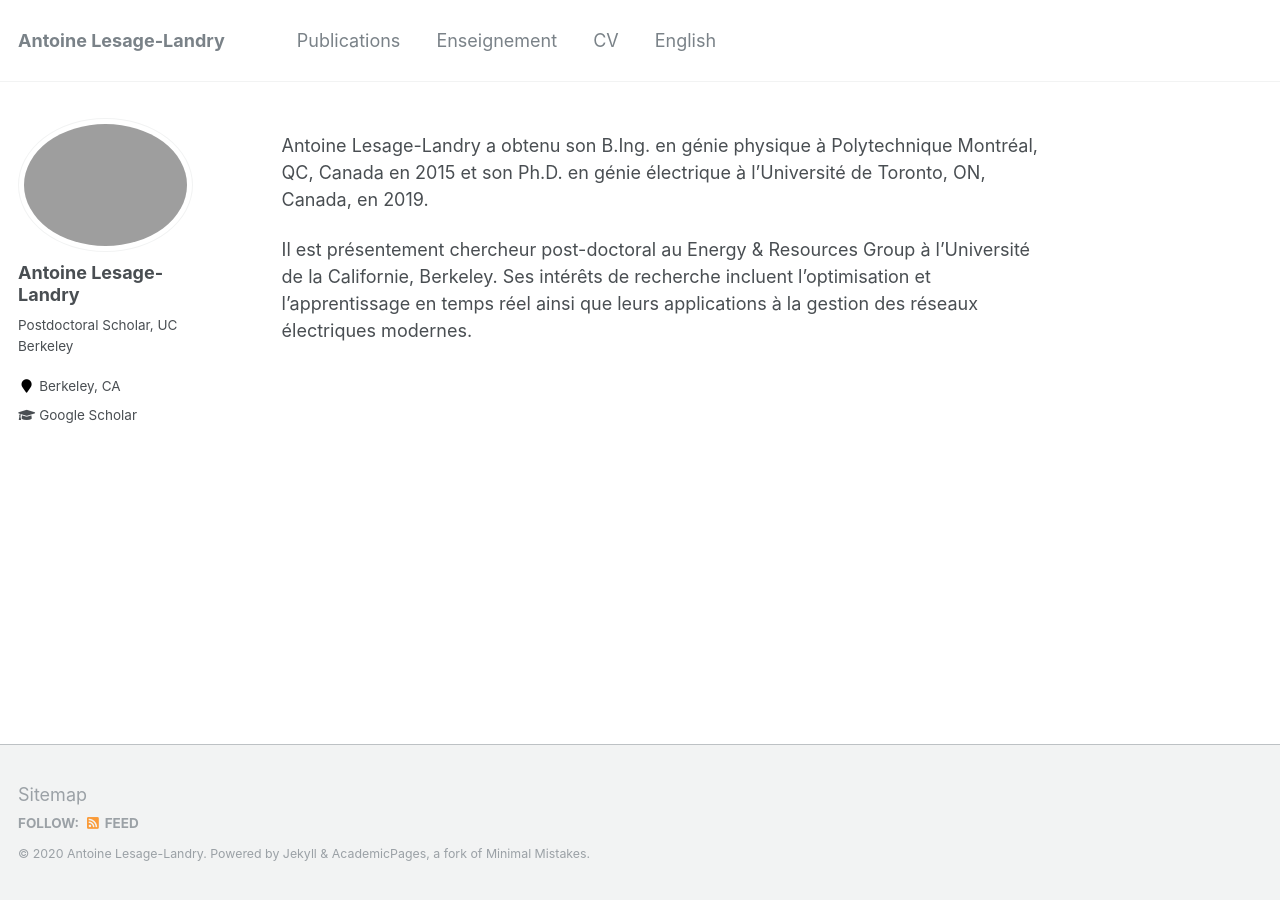
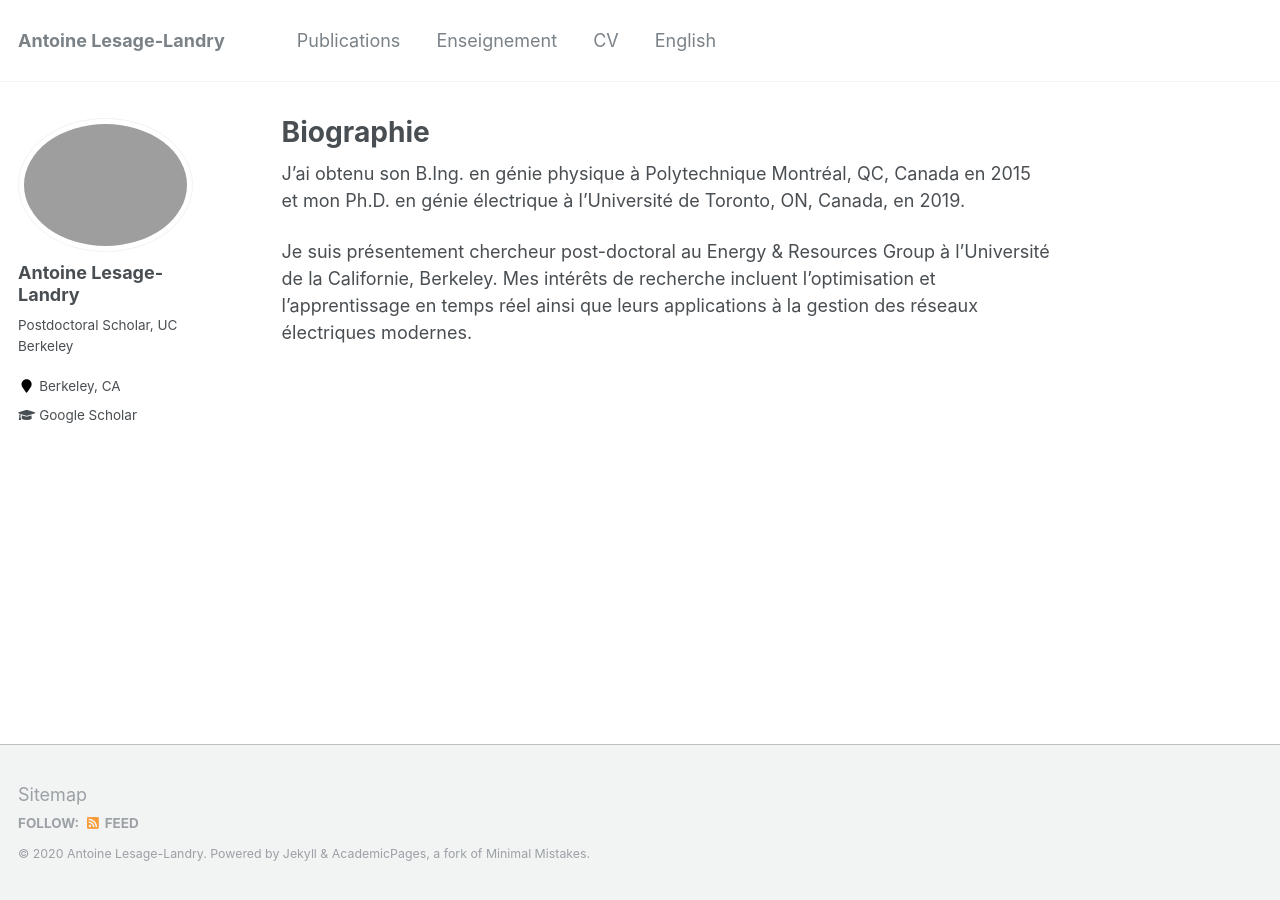
Before and after one commit to alesagelandry/fr, a Jekyll site: the page built from _pages/about.md, in a window 1280 px wide. Built offline with Jekyll 4.4.1, drawn with Linux system fonts in a browser that asks for light colours.

Commit message:
Update about.md

```diff
--- a/_pages/about.md
+++ b/_pages/about.md
@@ -1,6 +1,6 @@
 ---
 permalink: /
-title: ""
+title: "Biographie"
 excerpt: ""
 author_profile: true
 redirect_from:
@@ -8,6 +8,6 @@ redirect_from:
   - /about.html
 ---
 
-Antoine Lesage-Landry a obtenu son B.Ing. en génie physique à Polytechnique Montréal, QC, Canada en 2015 et son Ph.D. en génie électrique à l'Université de Toronto, ON, Canada, en 2019.
+J'ai obtenu son B.Ing. en génie physique à Polytechnique Montréal, QC, Canada en 2015 et mon Ph.D. en génie électrique à l'Université de Toronto, ON, Canada, en 2019.
 
-Il est présentement chercheur post-doctoral au Energy & Resources Group à l'Université de la Californie, Berkeley. Ses intérêts de recherche incluent l'optimisation et l'apprentissage en temps réel ainsi que leurs applications à la gestion des réseaux électriques modernes.
+Je suis présentement chercheur post-doctoral au Energy & Resources Group à l'Université de la Californie, Berkeley. Mes intérêts de recherche incluent l'optimisation et l'apprentissage en temps réel ainsi que leurs applications à la gestion des réseaux électriques modernes.
```
